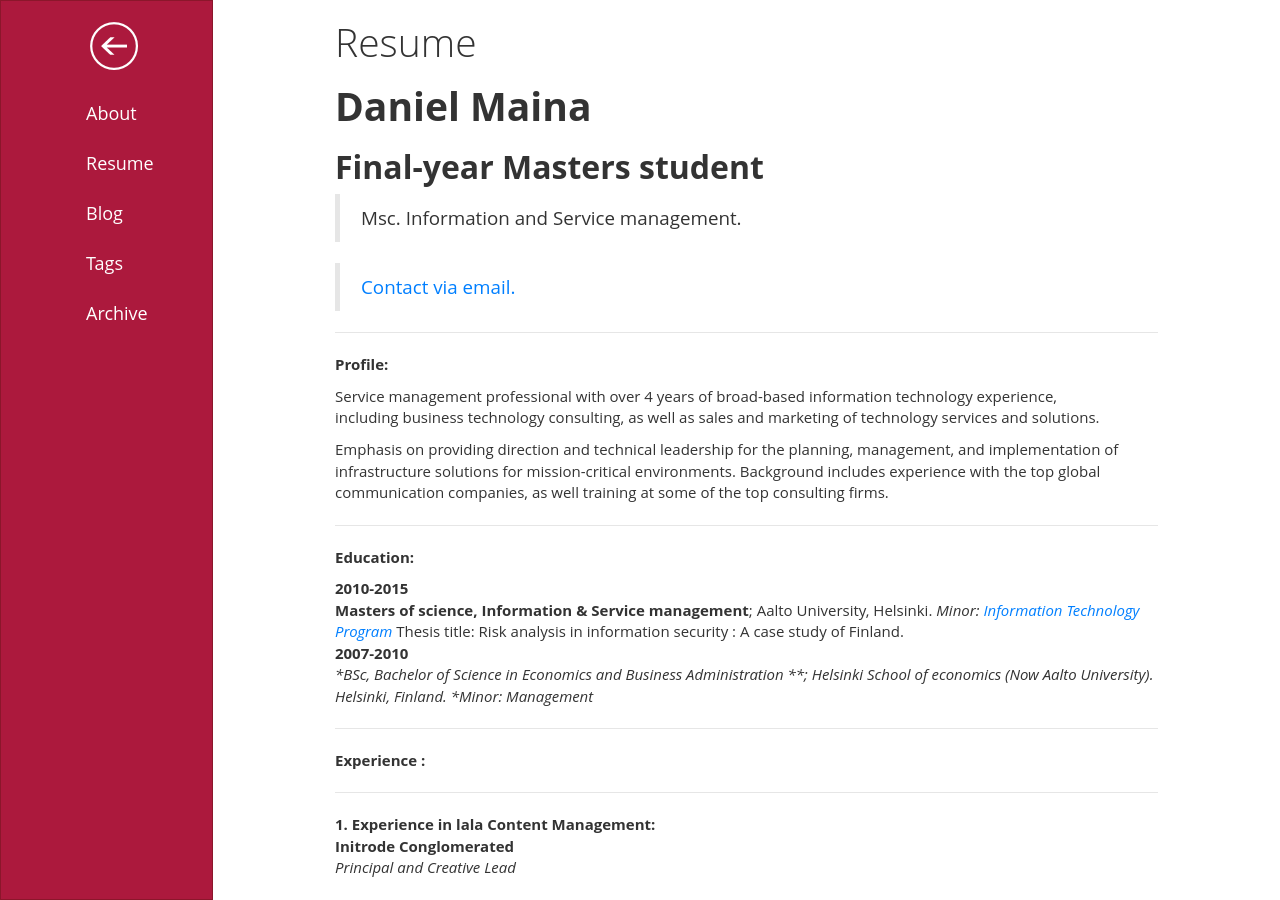
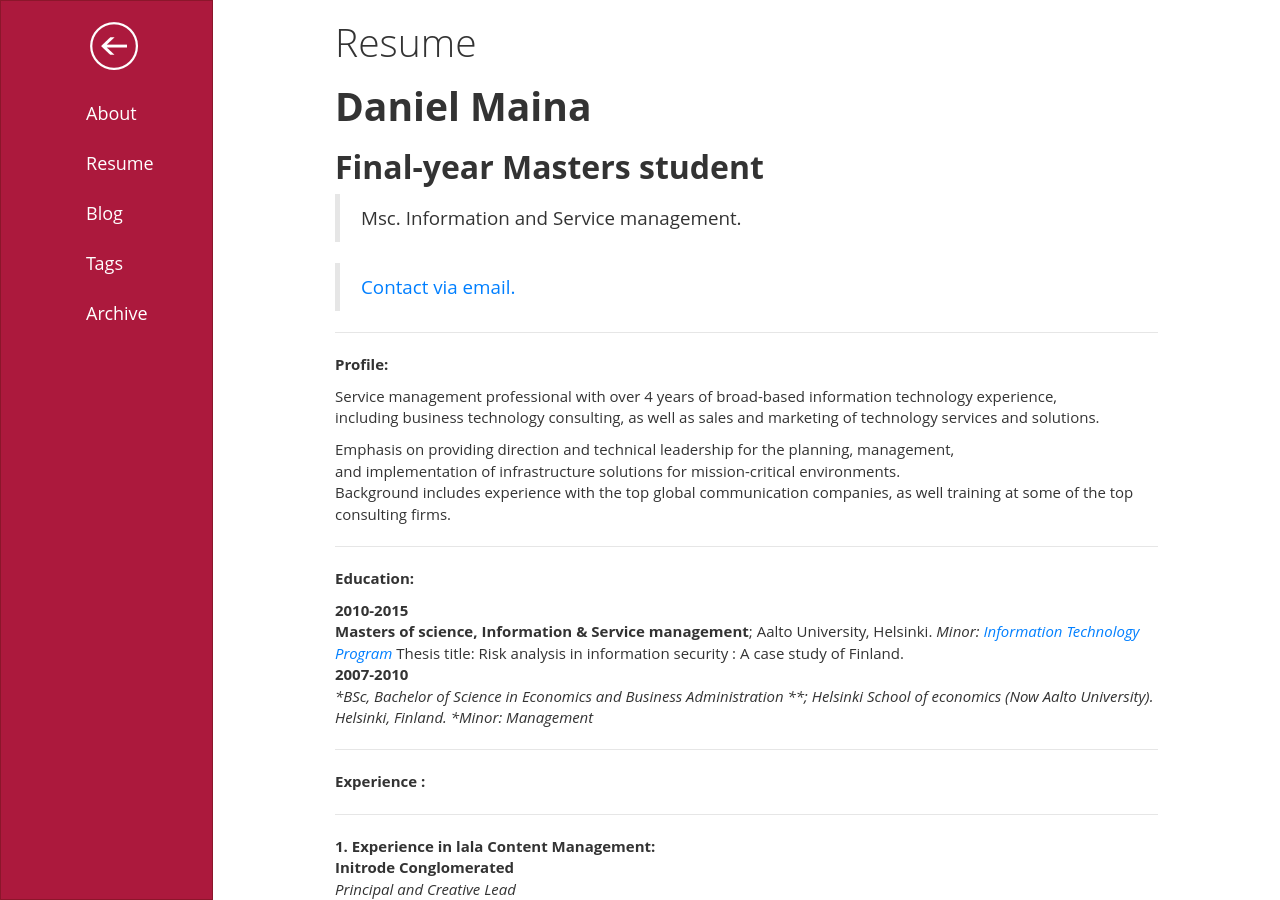
Before and after one commit to danconsults/metroblog, a Jekyll site: the page built from resume/index.md, in a window 1280 px wide and 900 px high. Built offline with Jekyll 4.4.1, drawn with Linux system fonts in a browser that asks for light colours.

Commit message:
<sds
s<d<d

```diff
--- a/resume/index.md
+++ b/resume/index.md
@@ -23,7 +23,8 @@ Service management professional with over 4 years of broad-based information tec
 including business technology consulting, as well as sales and marketing of technology services and solutions.
 
 Emphasis on providing direction and technical leadership for the planning,
-management, and implementation of infrastructure solutions for mission-critical environments.
+management, \\
+and implementation of infrastructure solutions for mission-critical environments. \\
 Background includes experience with the top global communication companies, as well training at some of the top consulting firms.
 
 ------
```
